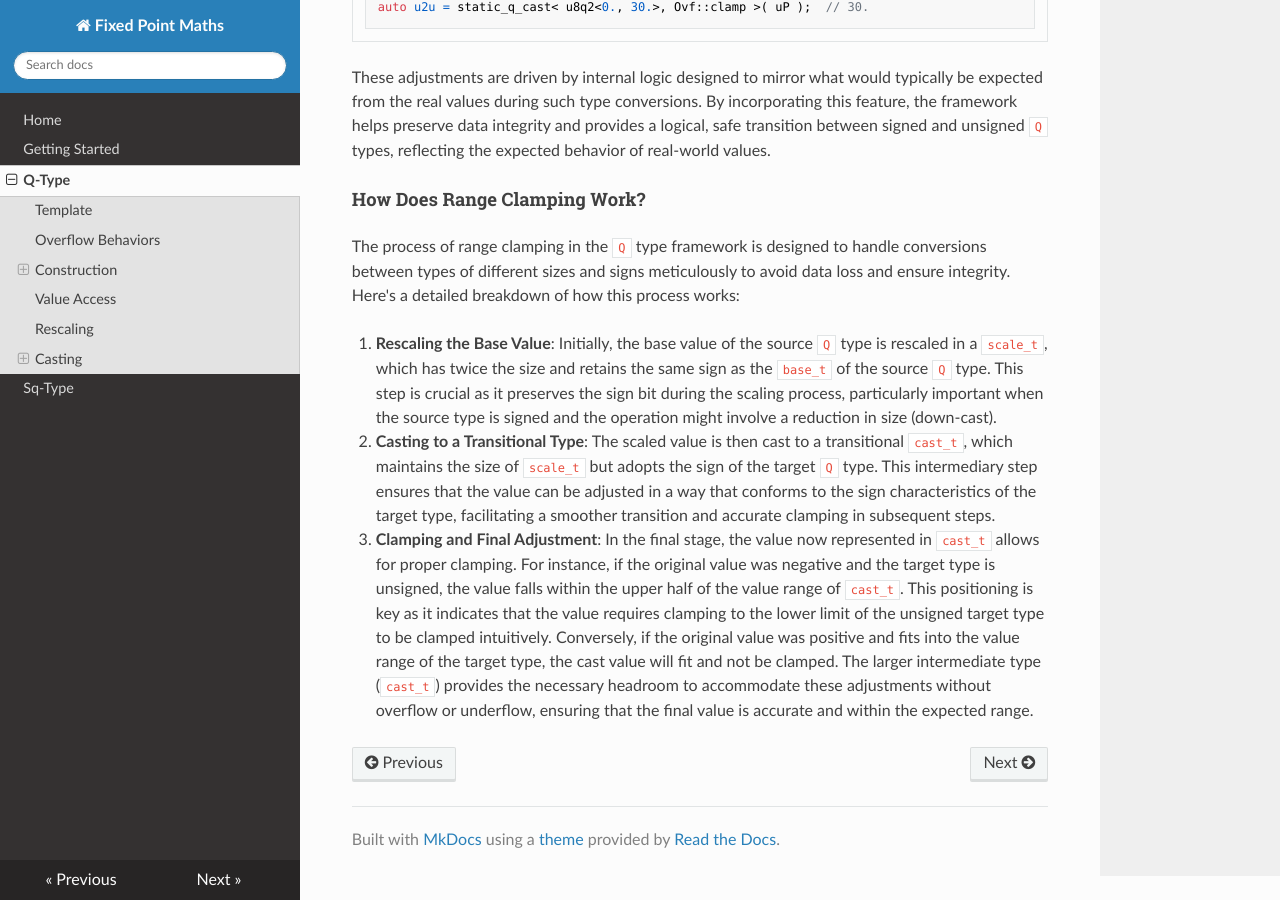
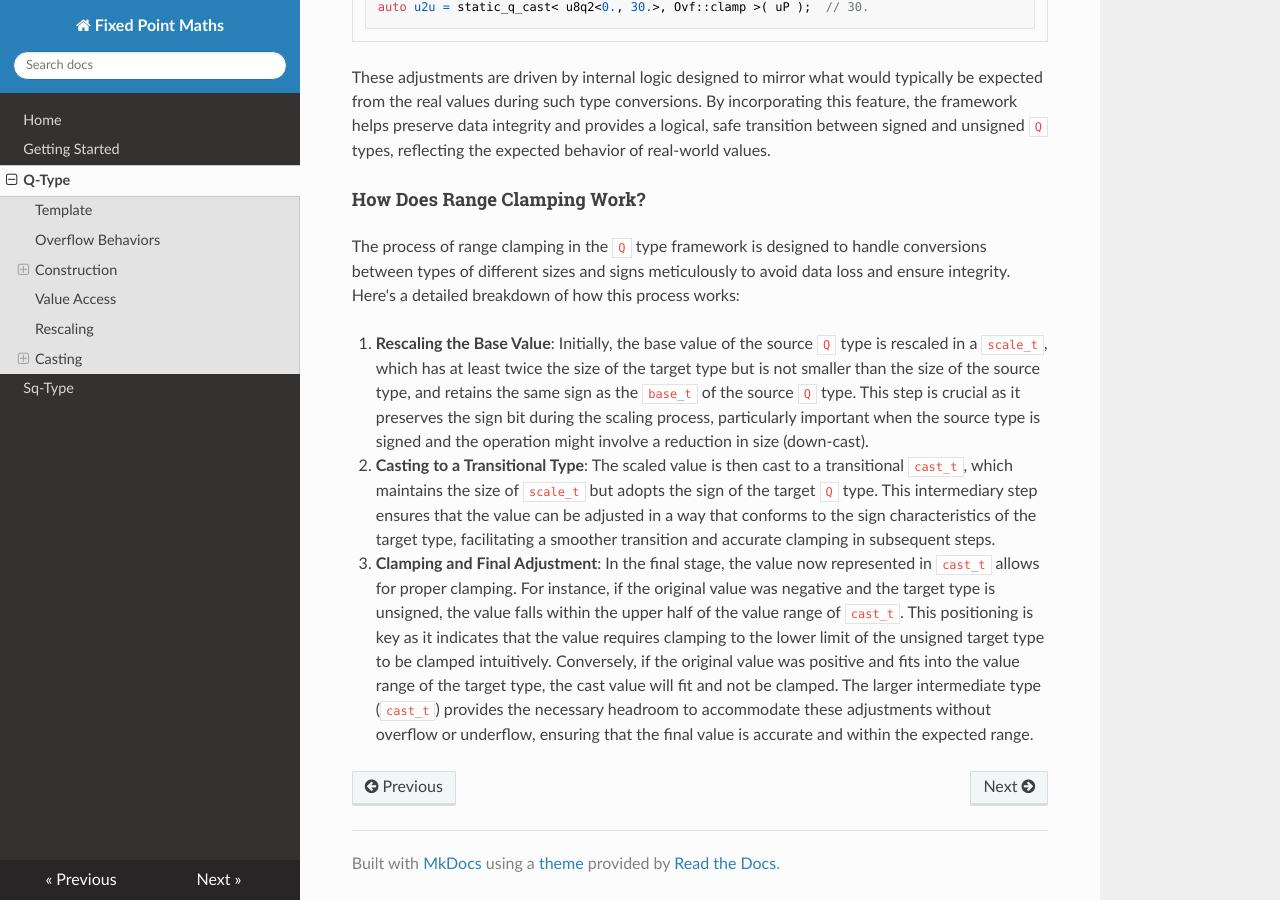
Before and after one commit to wolfjazz/fixed-point-math, an MkDocs documentation site: the page built from docs/q.md, in a window 1280 px wide and 900 px high, scrolled down 10805 px. Built offline with MkDocs 1.6.1, drawn with Linux system fonts in a browser that asks for light colours; nearby versions of some CDN libraries.

```diff
--- a/docs/q.md
+++ b/docs/q.md
@@ -329,7 +329,7 @@
 
 The process of range clamping in the `Q` type framework is designed to handle conversions between types of different sizes and signs meticulously to avoid data loss and ensure integrity. Here's a detailed breakdown of how this process works:
 
-1. **Rescaling the Base Value**: Initially, the base value of the source `Q` type is rescaled in a `scale_t`, which has twice the size and retains the same sign as the `base_t` of the source `Q` type. This step is crucial as it preserves the sign bit during the scaling process, particularly important when the source type is signed and the operation might involve a reduction in size (down-cast).
+1. **Rescaling the Base Value**: Initially, the base value of the source `Q` type is rescaled in a `scale_t`, which has at least twice the size of the target type but is not smaller than the size of the source type, and retains the same sign as the `base_t` of the source `Q` type. This step is crucial as it preserves the sign bit during the scaling process, particularly important when the source type is signed and the operation might involve a reduction in size (down-cast).
 
 2. **Casting to a Transitional Type**: The scaled value is then cast to a transitional `cast_t`, which maintains the size of `scale_t` but adopts the sign of the target `Q` type. This intermediary step ensures that the value can be adjusted in a way that conforms to the sign characteristics of the target type, facilitating a smoother transition and accurate clamping in subsequent steps.
 
```
Also changed, not shown: 7 other files.
